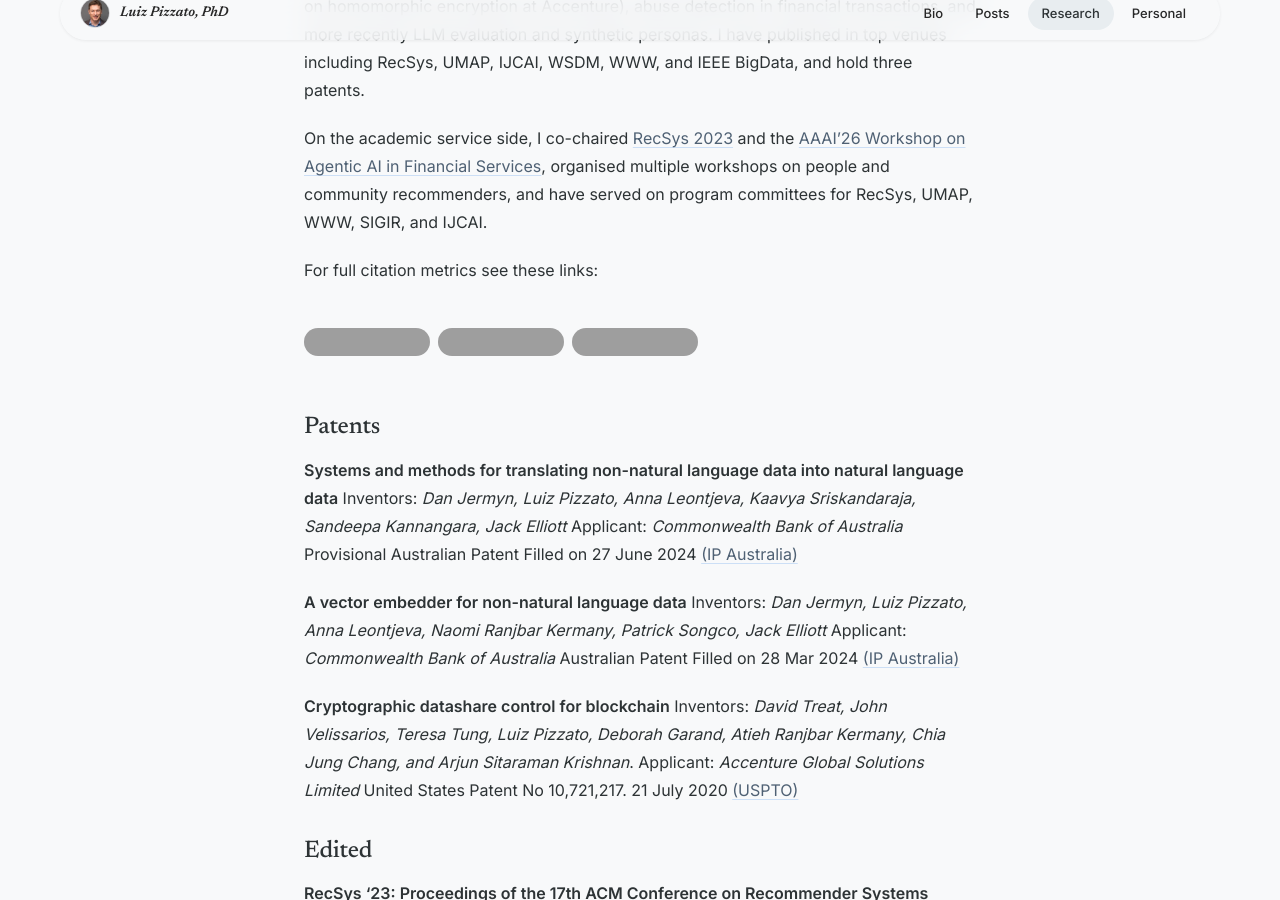
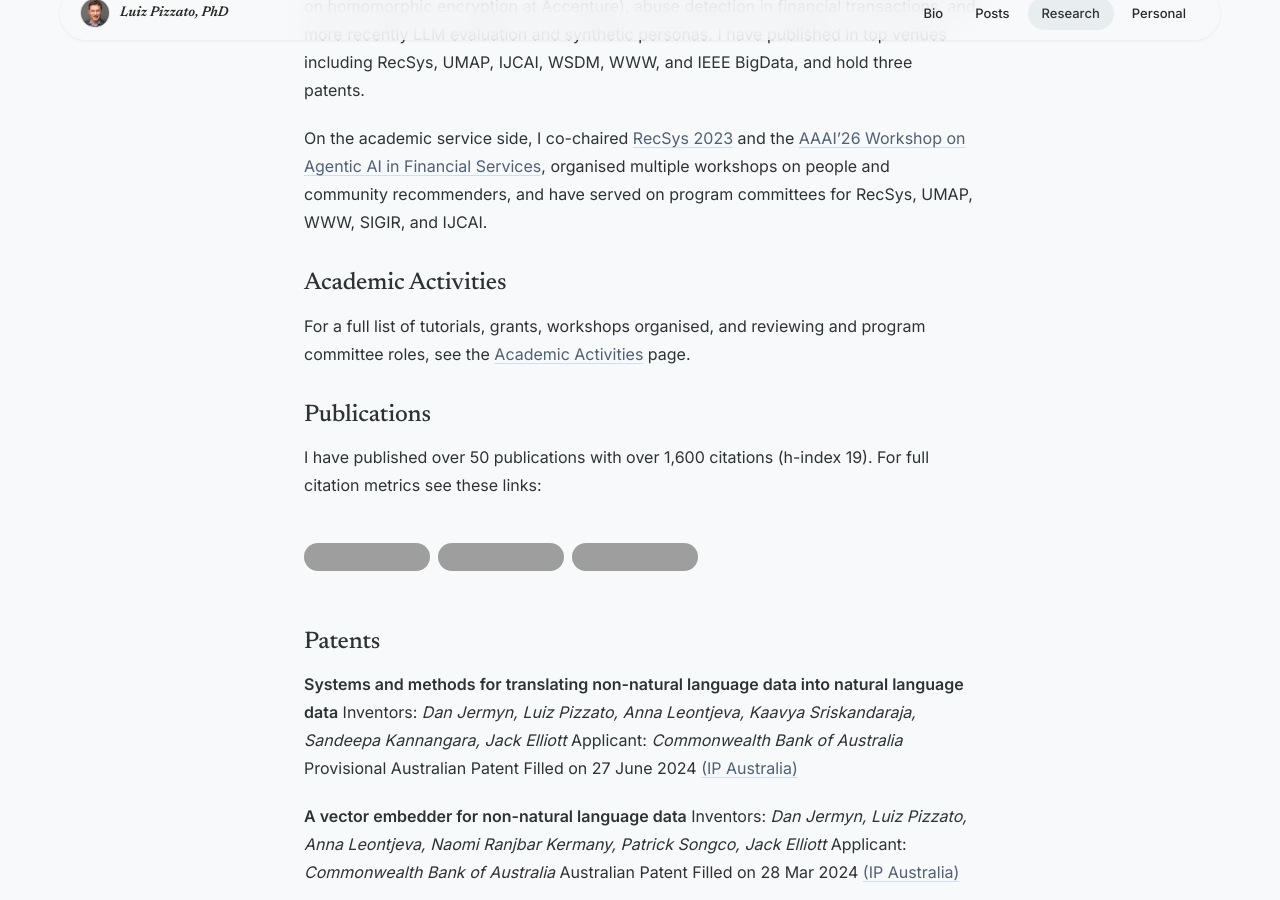
Before and after one commit to pizzato/pizzato.github.io, a Jekyll site: the page built from publications/index.markdown, in a window 1280 px wide and 900 px high, scrolled down 848 px, cut to the strip 0-900 px from the top of the window. Built offline with Jekyll 4.4.1, drawn with Linux system fonts in a browser that asks for light colours; grey boxes are pictures that could not be loaded.

Commit message:
feat: add Academic Activities link and Publications summary with citation stats

```diff
--- a/publications/index.markdown
+++ b/publications/index.markdown
@@ -17,7 +17,13 @@
 
 On the academic service side, I co-chaired [RecSys 2023](https://recsys.acm.org/recsys23/) and the [AAAI'26 Workshop on Agentic AI in Financial Services](https://ai-4-finance.pages.dev/), organised multiple workshops on people and community recommenders, and have served on program committees for RecSys, UMAP, WWW, SIGIR, and IJCAI.
 
-For full citation metrics see these links:
+## Academic Activities
+
+For a full list of tutorials, grants, workshops organised, and reviewing and program committee roles, see the [Academic Activities](/academy/) page.
+
+## Publications
+
+I have published over 50 publications with over 1,600 citations (h-index 19). For full citation metrics see these links:
 
 <div class="profile-links">
   <a href="https://scholar.google.com/citations?user=tTBB3FEAAAAJ" target="_blank" rel="noopener"><img src="https://img.shields.io/badge/Google%20Scholar-4285F4?style=for-the-badge&logo=google-scholar&logoColor=white" alt="Google Scholar"></a>
```
